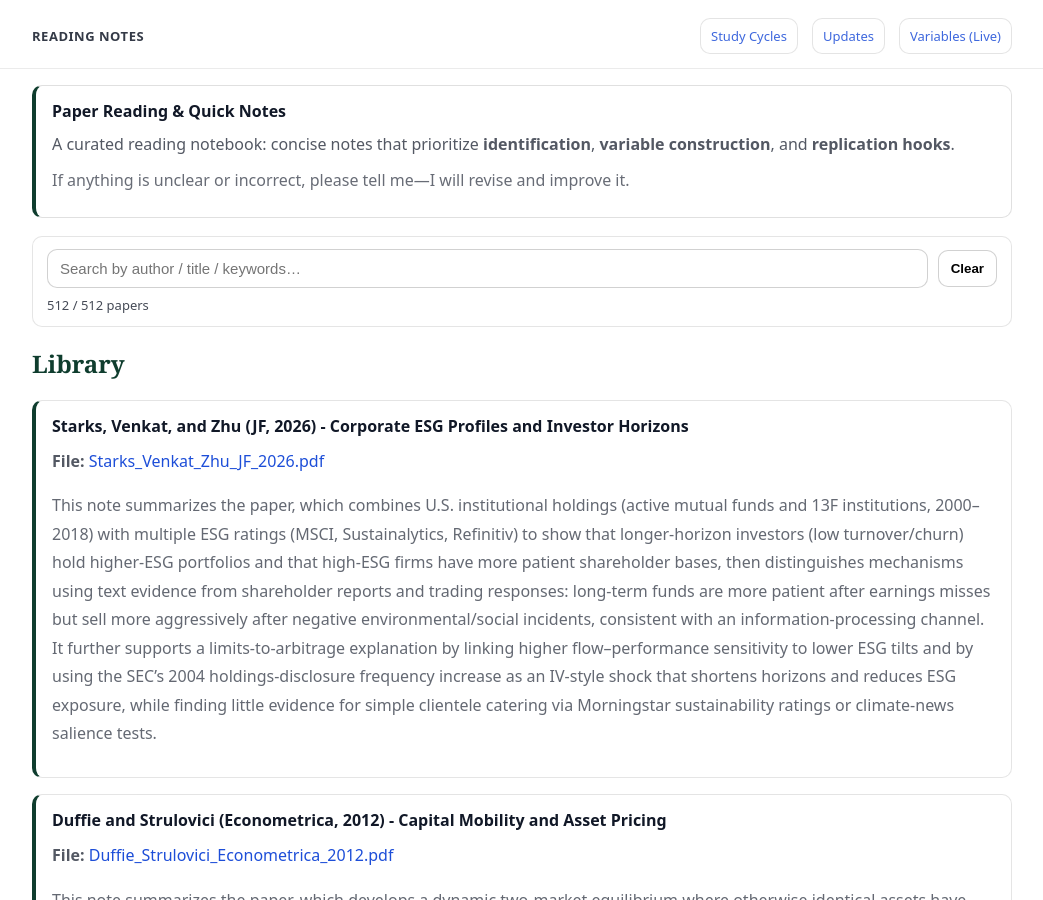
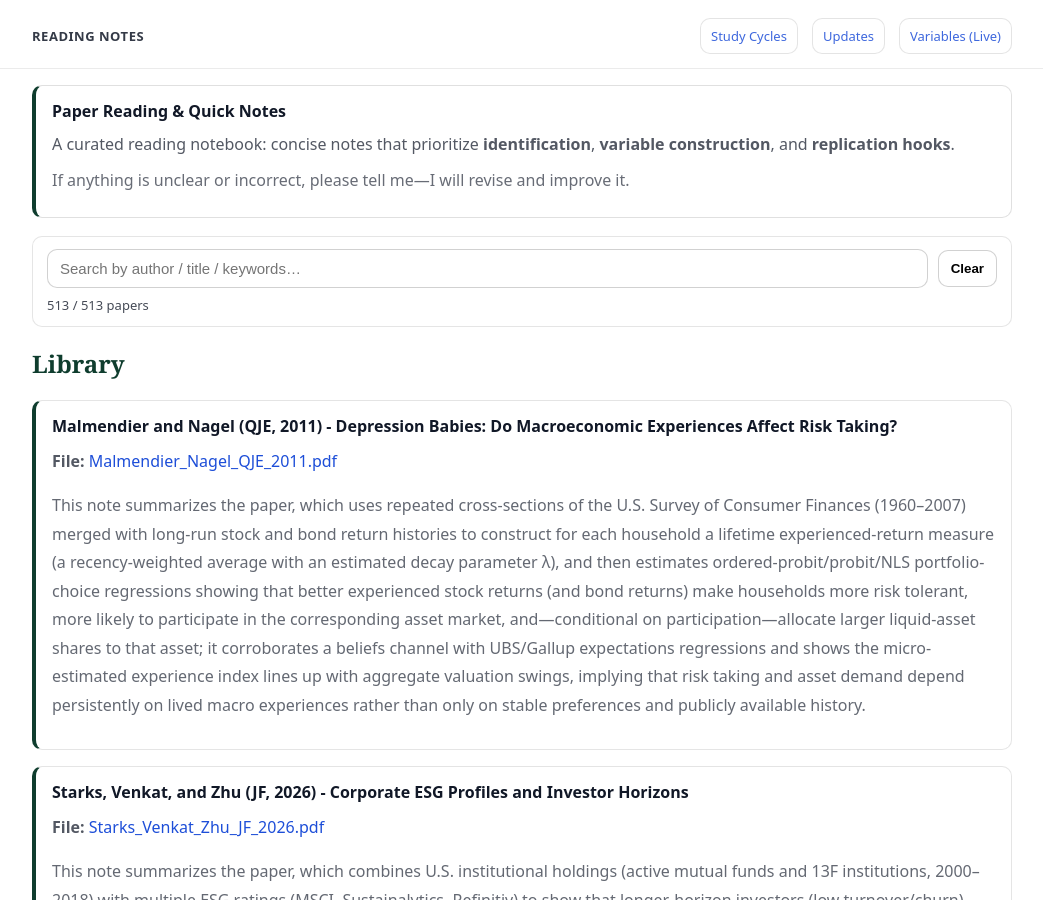
Before and after one commit to yaxinzn/study-archive, a Jekyll site: the page built from reading/index.md, in a window 1280 px wide and 900 px high. Shown: the whole window, without its empty margins (118-1161 px from the left). Built offline with Jekyll 4.4.1, drawn with Linux system fonts in a browser that asks for light colours.

Commit message:
Reading: add/update Malmendier_Nagel_QJE_2011.pdf

```diff
--- a/_data/reading.yml
+++ b/_data/reading.yml
@@ -1,3 +1,7 @@
+- title: "Malmendier and Nagel (QJE, 2011) - Depression Babies: Do Macroeconomic Experiences Affect Risk Taking?"
+  file: "Malmendier_Nagel_QJE_2011.pdf"
+  desc: "This note summarizes the paper, which uses repeated cross-sections of the U.S. Survey of Consumer Finances (1960–2007) merged with long-run stock and bond return histories to construct for each household a lifetime experienced-return measure (a recency-weighted average with an estimated decay parameter λ), and then estimates ordered-probit/probit/NLS portfolio-choice regressions showing that better experienced stock returns (and bond returns) make households more risk tolerant, more likely to participate in the corresponding asset market, and—conditional on participation—allocate larger liquid-asset shares to that asset; it corroborates a beliefs channel with UBS/Gallup expectations regressions and shows the micro-estimated experience index lines up with aggregate valuation swings, implying that risk taking and asset demand depend persistently on lived macro experiences rather than only on stable preferences and publicly available history."
+
 - title: "Starks, Venkat, and Zhu (JF, 2026) - Corporate ESG Profiles and Investor Horizons"
   file: "Starks_Venkat_Zhu_JF_2026.pdf"
   desc: "This note summarizes the paper, which combines U.S. institutional holdings (active mutual funds and 13F institutions, 2000–2018) with multiple ESG ratings (MSCI, Sustainalytics, Refinitiv) to show that longer-horizon investors (low turnover/churn) hold higher-ESG portfolios and that high-ESG firms have more patient shareholder bases, then distinguishes mechanisms using text evidence from shareholder reports and trading responses: long-term funds are more patient after earnings misses but sell more aggressively after negative environmental/social incidents, consistent with an information-processing channel. It further supports a limits-to-arbitrage explanation by linking higher flow–performance sensitivity to lower ESG tilts and by using the SEC’s 2004 holdings-disclosure frequency increase as an IV-style shock that shortens horizons and reduces ESG exposure, while finding little evidence for simple clientele catering via Morningstar sustainability ratings or climate-news salience tests."
```
Also changed, not shown: 1 other file.
